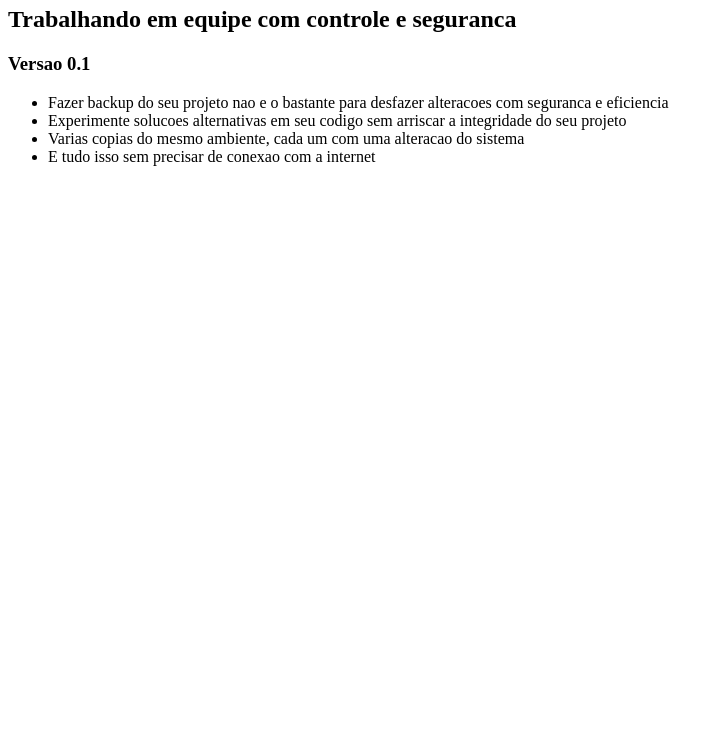
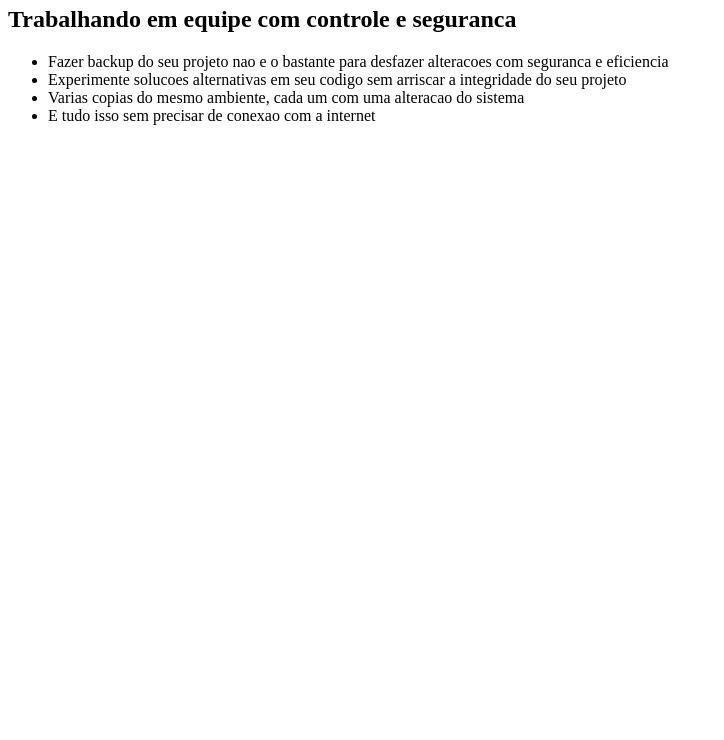
Before and after one commit to fguariba/curso-git, a plain HTML site: page index.html in a window 1280 px wide. Shown: the part 60-800 px from the top of the page, without its empty margins (0-724 px from the left). Drawn offline with Linux system fonts and the light colour scheme.

Commit message:
versao 0.2 sem o H3 no index.html

```diff
--- a/index.html
+++ b/index.html
@@ -7,7 +7,7 @@
 	<body>
 		<h1>Git</h1>
 		<h2>Trabalhando em equipe com controle e seguranca</h2>
-		<h3>Versao 0.1</h3>
+
 		<ul>
 			<li>Fazer backup do seu projeto nao e o bastante para desfazer
 			alteracoes com seguranca e eficiencia</li>
```
